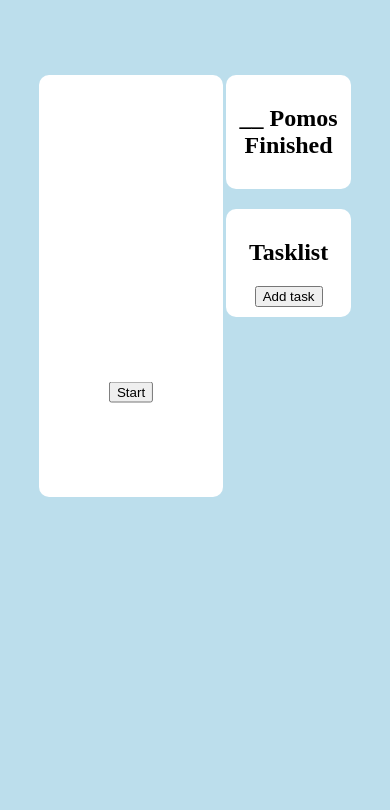
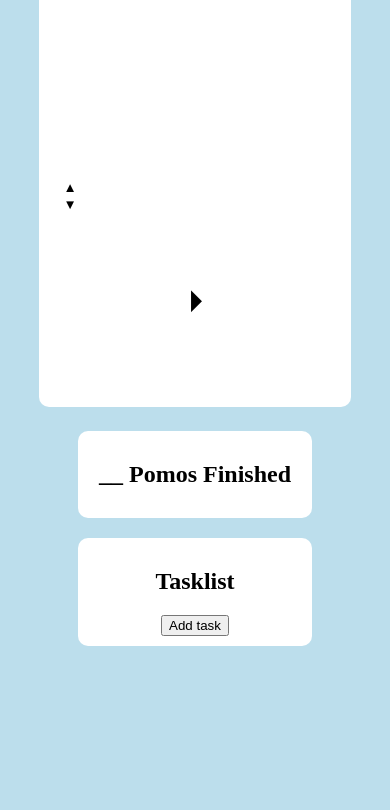
Before and after one commit to Kelynn23/cse110-w21-group22, a website: page index.html in a window 390 px wide. Shown: the part 136-946 px from the top of the page. Before the commit the page ends 844 px from the top, so only its background shows below. Drawn offline with Linux system fonts and the light colour scheme.

Commit message:
add increment/decrement buttons and changed layout on window size

```diff
--- a/index.html
+++ b/index.html
@@ -13,9 +13,14 @@
 			</nav>
 		</header>
 		<main>
+			<h1>Work!</h1>
 			<div class="timercontainer">
-				<div class="timer"><h1 id='timerDisplay'></h1></div>
-				<button class="start" id="starttimer" type="button">Start</button>
+				<div class="innercontainer">
+					<button id="increment" type="button">&#x25B2;</button>
+					<button id="decrement" type="button">&#x25BC;</button>
+					<div class="timer"><h1 id='timerDisplay'></h1></div>
+					<button class="start" id="starttimer" type="button"><h1>&#x23f5;</h1></button>
+				</div>
 			</div>
 			<section class="right">
 				<div class="complete"><h2 id='complete'>__ Pomos Finished</h2></div>
--- a/style.css
+++ b/style.css
@@ -4,7 +4,22 @@ body,html {
 	margin: 0;
 	padding: 0;
 	width: 100%;
-	min-width: 250px;
+	min-height: 500px;
+	min-width: 100px;
+}
+.timercontainer button {
+	background-color: transparent;
+	border: none;
+	border-radius: 3px;
+	display: block;
+	position: absolute;
+}
+button:hover {
+	background-color: darkgray;
+}
+h1 {
+	margin: 0;
+	padding: 0;
 }
 header {
 	background-color: white;
@@ -42,7 +57,7 @@ table {
 .tasklist {
 	background-color: white;
 	border-radius: 10px;
-	padding: 10px;
+	padding: 10px 0px;
 	display: block;
 	margin: 0;
 	text-align: center;
@@ -50,7 +65,6 @@ table {
 .right {
 	display: inline-block;
 	height: 100%;
-	margin-left: 10px;
 	position: absolute;
 	right: 0;
 	width: 40%;
@@ -60,9 +74,15 @@ table {
 	border-radius: 10px;
 	display: inline-block;
 	height: 100%;
-	margin-right: 10px;
-	position: relative;
+	margin-bottom: 20px;
+	position: absolute;
 	width: 59%;
+}
+.innercontainer {
+	display: block;
+	height: 100%;
+	position: absolute;
+	width: 100%;
 }
 .timer {
 	display: block;
@@ -79,6 +99,38 @@ table {
 	top: 75%;
 	transform:translate(-50%,-50%);
 }
+#increment {
+	left: 10%;
+	top: 50%;
+	transform: translate(-50%,-100%);
+}
+#decrement {
+	left: 10%;
+	top: 50%;
+	transform: translateX(-50%);
+}
 #logo {
 	display: inline;
 }
+@media screen and (max-width: 750px) {
+	main {
+		top: 10%;
+		text-align: center;
+	}
+	.timercontainer {
+		position: static;
+		width: 100%;
+	}
+	.right {
+		position: static;
+		width: 75%;
+	}
+}
+@media screen and (max-height: 500px) {
+	.timercontainer {
+		height: 250px;
+	}
+	.innercontainer {
+		height: 250px;
+	}
+}
```
